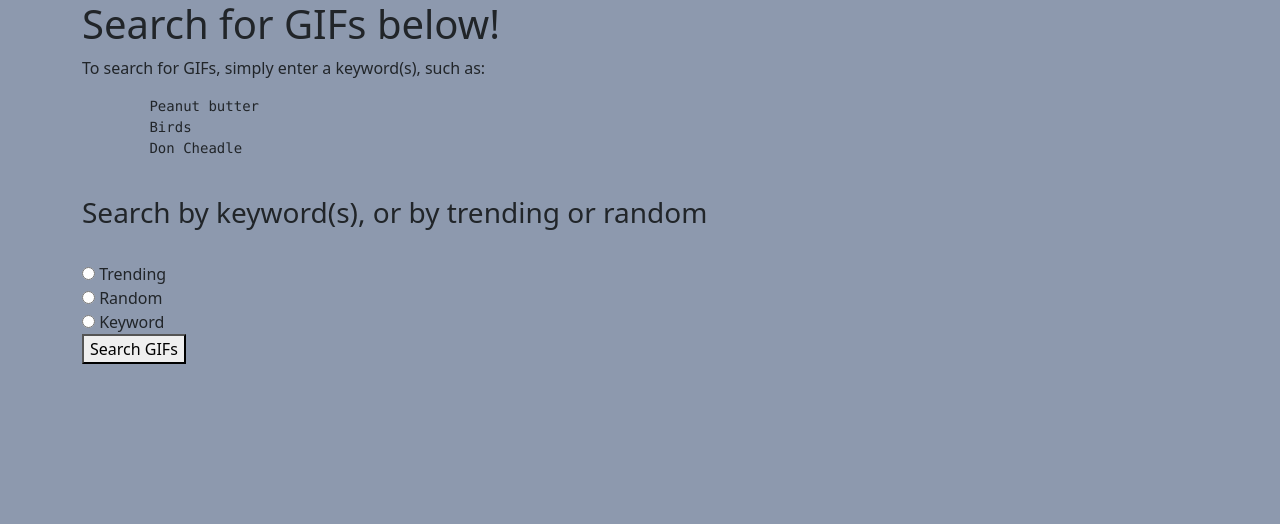
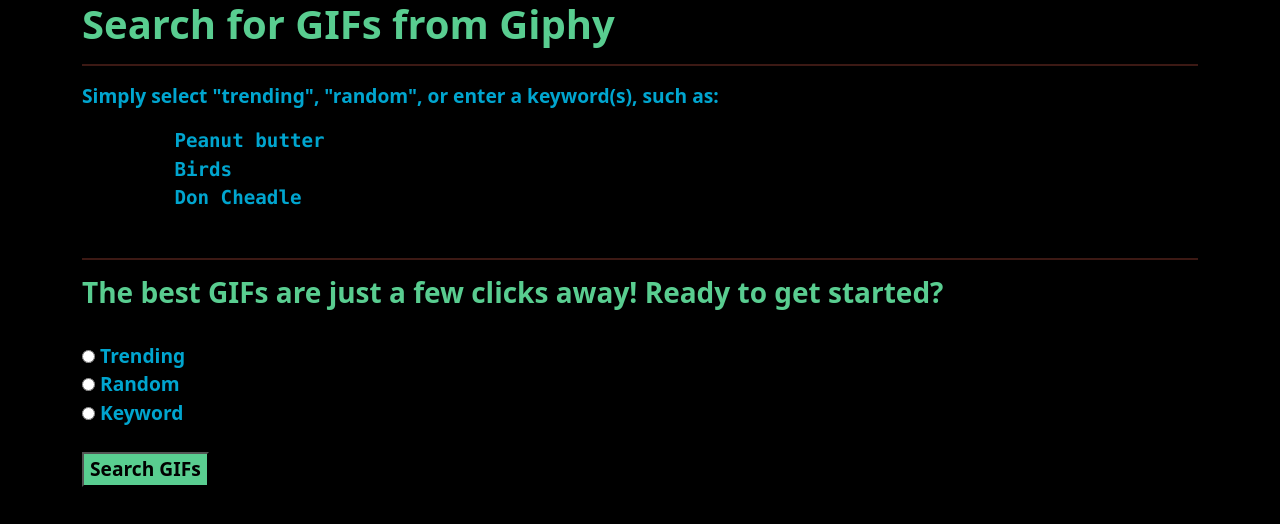
Before and after one commit to besure94/giphy-API, a website built with webpack: page src/index.html in a window 1280 px wide. Built offline with nearby package versions, Linux system fonts and the light colour scheme.

Commit message:
Add CSS styling to application.

```diff
--- a/src/css/styles.css
+++ b/src/css/styles.css
@@ -1,7 +1,56 @@
 body {
-	background-color: #8d99ae;
+	background-color: #000000;
+}
+
+button {
+  background-color: #59cd90;
+  color: #000000;
+  font-weight: 700;
+  font-size: larger;
+}
+
+h1 {
+  color: #59cd90;
+  font-weight: 900;
+}
+
+h3 {
+  color: #59cd90;
+  font-weight: 700;
 }
 
 .hidden {
   display: none;
 }
+
+hr {
+  border: 1px solid #ee6352;
+}
+
+input {
+  font-weight: 700;
+}
+
+label {
+  color: #00a5cf;
+  font-weight: 700;
+  font-size: larger;
+}
+
+p {
+  color: #00a5cf;
+  font-weight: 700;
+  font-size: larger;
+}
+
+pre {
+  color: #00a5cf;
+  font-weight: 700;
+  font-size: larger;
+}
+
+#showGifs {
+  color: #00a5cf;
+  font-size: larger;
+  font-weight: 700;
+}
--- a/src/index.html
+++ b/src/index.html
@@ -7,15 +7,17 @@
 
 <body>
   <div class="container">
-    <h1>Search for GIFs below!</h1>
-    <p>To search for GIFs, simply enter a keyword(s), such as:</p>
+    <h1>Search for GIFs from Giphy</h1>
+    <hr>
+    <p>Simply select "trending", "random", or enter a keyword(s), such as:</p>
     <pre>
         Peanut butter
         Birds
         Don Cheadle
       </pre>
+    <hr>
     <form>
-      <h3>Search by keyword(s), or by trending or random</h3>
+      <h3>The best GIFs are just a few clicks away! Ready to get started?</h3>
       <div class="form-group hidden" id="keywordInput">
         <label for="keyword">Enter keyword(s):</label>
         <input id="keyword" type="text" name="keyword">
@@ -36,6 +38,7 @@
           Keyword
         </label>
       <br>
+      <br>
       <button type="submit" class="btn-success" id="searchKeyword">Search GIFs</button>
     </form>
     <br>
--- a/src/index.js
+++ b/src/index.js
@@ -30,7 +30,7 @@
 }
 
 function createImage(url) {
-  let gifsDiv = document.querySelector("div#showGifs")
+  let gifsDiv = document.querySelector("div#showGifs");
   let img = document.createElement("img");
   img.src = url;
   img.height = "300";
@@ -39,7 +39,7 @@
 }
 
 function printElements(apiResponse) {
-  let gifsDiv = document.querySelector("div#showGifs")
+  let gifsDiv = document.querySelector("div#showGifs");
   gifsDiv.innerHTML = null;
   if (Array.isArray(apiResponse.data)) {
     for (let index = 0; index < 12; index++) {
```
